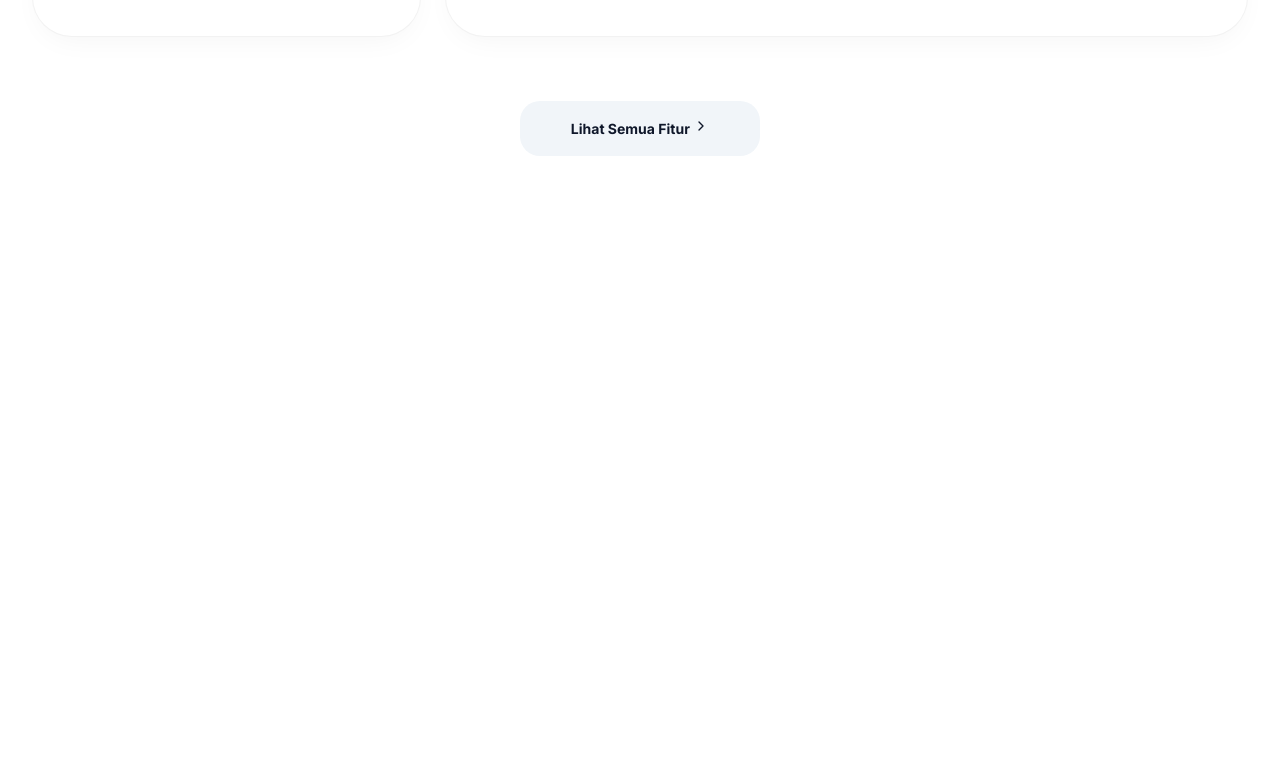
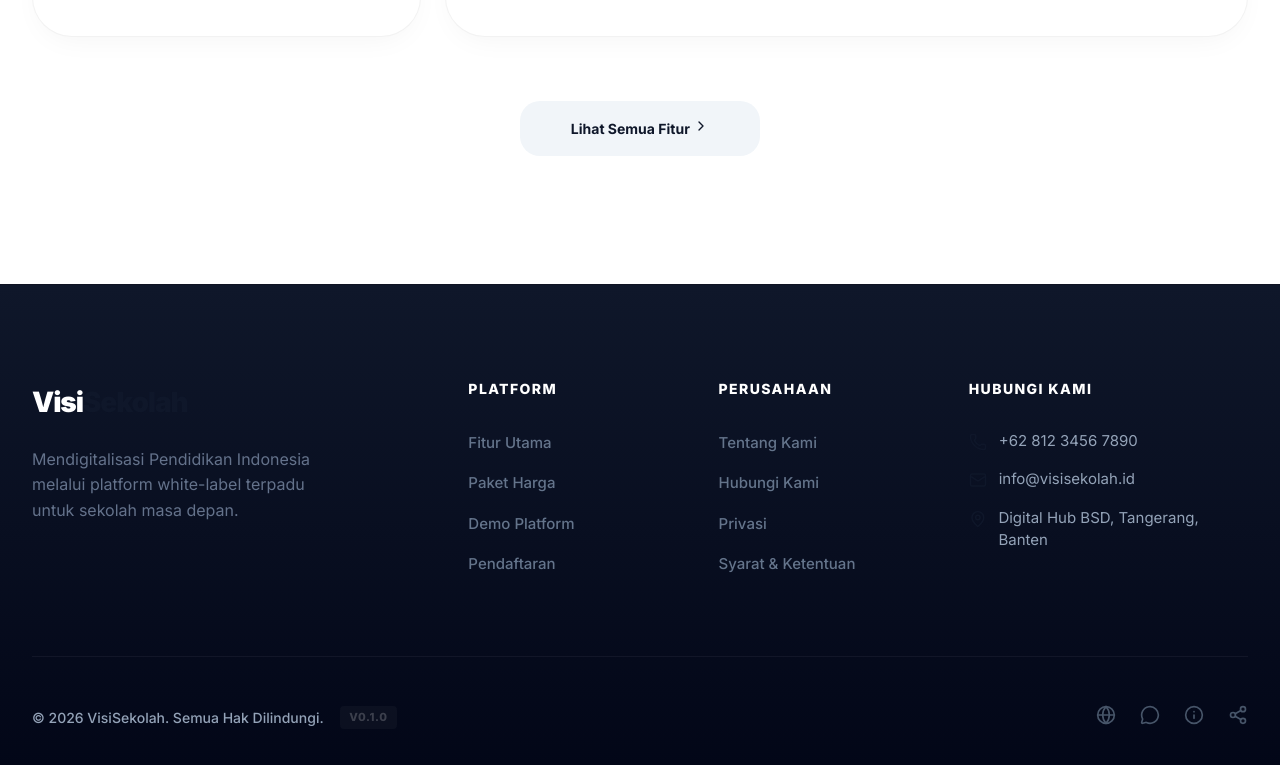
Before and after one commit to prozazba/VisiSekolah, a Next.js app: page / in a window 1280 px wide. Shown: the part 1640-2405 px from the top of the page. Before the commit the page ends 1924 px from the top, so only its background shows below. Built offline with nearby package versions, Linux system fonts and the light colour scheme.

Commit message:
Feature: Add dynamic project version info to Footer bottom bar

```diff
--- a/src/app/layout.tsx
+++ b/src/app/layout.tsx
@@ -1,6 +1,8 @@
 import type { Metadata } from "next";
 import { Inter } from "next/font/google";
 import "../styles/globals.scss";
+
+import Footer from "@/components/Footer";
 
 const inter = Inter({
   variable: "--font-inter",
@@ -8,8 +10,8 @@ const inter = Inter({
 });
 
 export const metadata: Metadata = {
-  title: "Create Next App",
-  description: "Generated by create next app",
+  title: "VisiSekolah | Solusi Digital Pendidikan Terpadu",
+  description: "Platform manajemen sekolah multi-tenant dengan fitur white-label untuk transformasi digital pendidikan Indonesia.",
 };
 
 export default function RootLayout({
@@ -21,6 +23,7 @@ export default function RootLayout({
     <html lang="id" suppressHydrationWarning>
       <body className={`${inter.variable}`}>
         {children}
+        <Footer />
       </body>
     </html>
   );
--- /dev/null
+++ b/src/components/Footer.tsx
@@ -0,0 +1,81 @@
+import Link from 'next/link';
+import { Mail, Phone, MapPin, Globe, MessageCircle, Info, Share2 } from 'lucide-react';
+import styles from '../styles/Footer.module.scss';
+import packageJson from '../../package.json';
+
+export default function Footer() {
+  const currentYear = new Date().getFullYear();
+  const version = packageJson.version;
+
+  return (
+    <footer className={styles.footer}>
+      <div className={styles.container}>
+        <div className={styles.mainGrid}>
+          {/* Brand Column */}
+          <div className={styles.brandCol}>
+            <div className={styles.logo}>
+              Visi<span>Sekolah</span>
+            </div>
+            <p className={styles.slogan}>
+              Mendigitalisasi Pendidikan Indonesia melalui platform white-label terpadu untuk sekolah masa depan.
+            </p>
+          </div>
+
+          {/* Navigation Hub */}
+          <div className={styles.navCol}>
+            <h4>Platform</h4>
+            <ul>
+              <li><Link href="/features">Fitur Utama</Link></li>
+              <li><Link href="/pricing">Paket Harga</Link></li>
+              <li><Link href="/demo">Demo Platform</Link></li>
+              <li><Link href="/register">Pendaftaran</Link></li>
+            </ul>
+          </div>
+
+          <div className={styles.navCol}>
+            <h4>Perusahaan</h4>
+            <ul>
+              <li><Link href="/about">Tentang Kami</Link></li>
+              <li><Link href="/contact">Hubungi Kami</Link></li>
+              <li><Link href="/privacy">Privasi</Link></li>
+              <li><Link href="/terms">Syarat & Ketentuan</Link></li>
+            </ul>
+          </div>
+
+          {/* Contact Column */}
+          <div className={styles.contactCol}>
+            <h4>Hubungi Kami</h4>
+            <ul>
+              <li>
+                <Phone size={18} className={styles.icon} />
+                <span>+62 812 3456 7890</span>
+              </li>
+              <li>
+                <Mail size={18} className={styles.icon} />
+                <span>info@visisekolah.id</span>
+              </li>
+              <li>
+                <MapPin size={18} className={styles.icon} />
+                <span>Digital Hub BSD, Tangerang, Banten</span>
+              </li>
+            </ul>
+          </div>
+        </div>
+
+        {/* Bottom Bar */}
+        <div className={styles.bottomBar}>
+          <div className={styles.copyright}>
+            <span>© {currentYear} VisiSekolah. Semua Hak Dilindungi.</span>
+            <span className={styles.versionTag}>v{version}</span>
+          </div>
+          <div className={styles.socialLinks}>
+            <Link href="#"><Globe size={20} /></Link>
+            <Link href="#"><MessageCircle size={20} /></Link>
+            <Link href="#"><Info size={20} /></Link>
+            <Link href="#"><Share2 size={20} /></Link>
+          </div>
+        </div>
+      </div>
+    </footer>
+  );
+}
--- /dev/null
+++ b/src/styles/Footer.module.scss
@@ -0,0 +1,151 @@
+@use "./variables" as *;
+
+.footer {
+  background: linear-gradient(to bottom, #0f172a, #020617);
+  color: #94a3b8;
+  padding: 6rem 0 3rem;
+  border-top: 1px solid rgba(255, 255, 255, 0.05);
+}
+
+.container {
+  width: 100%;
+  max-width: 1400px;
+  margin: 0 auto;
+  padding: 0 2rem;
+}
+
+.mainGrid {
+  display: grid;
+  grid-template-columns: 2fr 1fr 1fr 1.5fr;
+  gap: 4rem;
+  margin-bottom: 5rem;
+
+  @media (max-width: 1024px) {
+    grid-template-columns: 1fr 1fr;
+    gap: 3rem;
+  }
+
+  @media (max-width: 640px) {
+    grid-template-columns: 1fr;
+    gap: 2.5rem;
+  }
+}
+
+.brandCol {
+  display: flex;
+  flex-direction: column;
+  gap: 1.5rem;
+}
+
+.logo {
+  font-size: 1.75rem;
+  font-weight: 900;
+  color: white;
+  letter-spacing: -0.04em;
+
+  span {
+    color: var(--primary-color);
+  }
+}
+
+.slogan {
+  font-size: 1rem;
+  line-height: 1.6;
+  max-width: 280px;
+}
+
+.navCol {
+  h4 {
+    color: white;
+    font-size: 0.875rem;
+    font-weight: 800;
+    text-transform: uppercase;
+    letter-spacing: 0.1em;
+    margin-bottom: 2rem;
+  }
+
+  ul {
+    list-style: none;
+    padding: 0;
+    margin: 0;
+    display: flex;
+    flex-direction: column;
+    gap: 1rem;
+  }
+
+  a {
+    color: #64748b;
+    font-size: 0.9375rem;
+    font-weight: 500;
+    transition: all 0.3s ease;
+    text-decoration: none;
+
+    &:hover {
+      color: white;
+      transform: translateX(4px);
+    }
+  }
+}
+
+.contactCol {
+  @extend .navCol;
+
+  li {
+    display: flex;
+    gap: 0.75rem;
+    align-items: flex-start;
+    font-size: 0.9375rem;
+  }
+
+  .icon {
+    color: var(--primary-color);
+    margin-top: 0.2rem;
+  }
+}
+
+.bottomBar {
+  padding-top: 3rem;
+  border-top: 1px solid rgba(255, 255, 255, 0.05);
+  display: flex;
+  justify-content: space-between;
+  align-items: center;
+
+  @media (max-width: 768px) {
+    flex-direction: column;
+    gap: 1.5rem;
+    text-align: center;
+  }
+}
+
+.copyright {
+  font-size: 0.875rem;
+  font-weight: 500;
+  display: flex;
+  align-items: center;
+  gap: 1rem;
+}
+
+.versionTag {
+  font-size: 0.7rem;
+  font-weight: 800;
+  color: rgba(255, 255, 255, 0.2);
+  background: rgba(255, 255, 255, 0.03);
+  padding: 0.2rem 0.6rem;
+  border-radius: 4px;
+  text-transform: uppercase;
+  letter-spacing: 0.05em;
+}
+
+.socialLinks {
+  display: flex;
+  gap: 1.5rem;
+
+  a {
+    color: #475569;
+    transition: color 0.3s;
+
+    &:hover {
+      color: white;
+    }
+  }
+}
--- a/src/styles/Navbar.module.scss
+++ b/src/styles/Navbar.module.scss
@@ -1,3 +1,4 @@
+@use "sass:color";
 @use "./variables" as *;
 
 .navbar {
@@ -71,6 +72,6 @@
 
   &:hover {
     transform: scale(1.05);
-    background: lighten(#0070f3, 5%);
+    background: color.adjust(#0070f3, $lightness: 5%);
   }
 }
```
